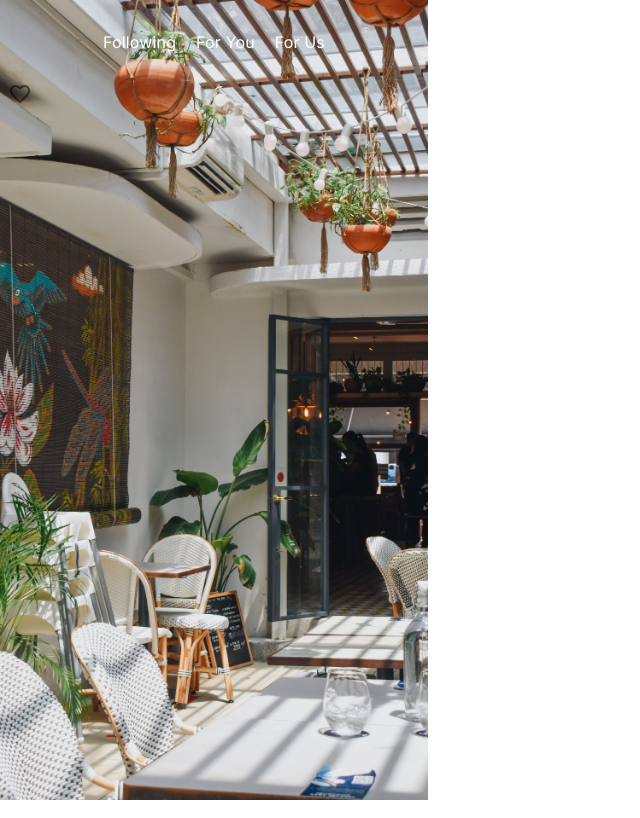
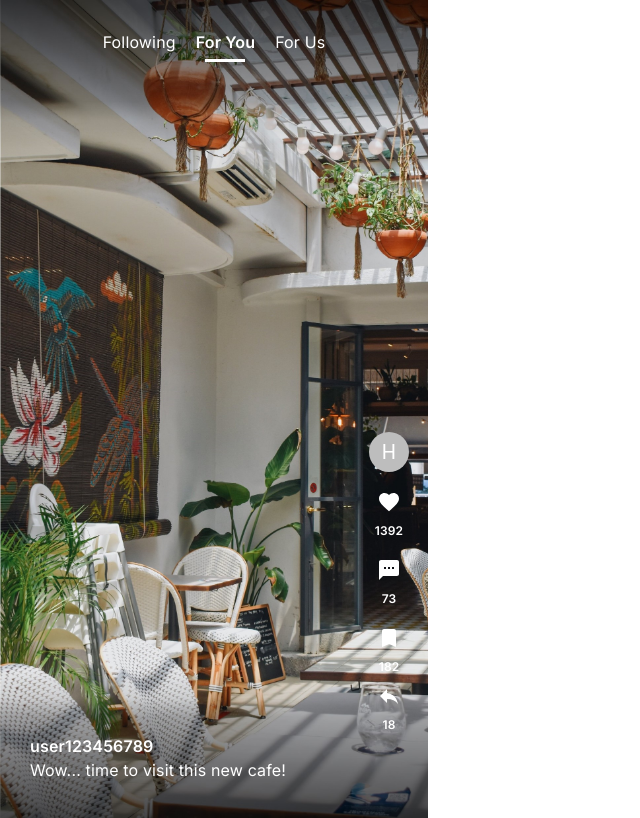
Before and after one commit to triciiaaa/4-Us, a Next.js app: page / in a window 1280 px wide. Shown: the whole page, without its empty margins (0-640 px from the left). Built offline with nearby package versions, Linux system fonts and the light colour scheme.

Commit message:
updated home page ui details

```diff
--- a/app/common/navbar.js
+++ b/app/common/navbar.js
@@ -1,7 +1,7 @@
 "use client";
 
 import Link from "next/link";
-import { Stack } from "@mui/material";
+import { Stack, Box } from "@mui/material";
 import { useRouter } from "next/navigation";
 import { useTheme } from "@mui/material/styles";
 
@@ -17,7 +17,7 @@ export default function Navbar() {
         gap="20px"
         justifyContent="center"
         paddingY="20px"
-        alignItems="center"
+        alignItems="flex-start"
       >
         <Link
           href=""
@@ -27,14 +27,26 @@ export default function Navbar() {
         >
           Following
         </Link>
+
+        <Stack display="flex" alignItems="center" gap="5px">
           <Link
             href=""
             style={{
               color: theme.palette.white.main,
+              fontWeight: theme.typography.body_bold.fontWeight,
             }}
           >
             For You
           </Link>
+          <Box
+            sx={{
+              width: 40,
+              height: 3,
+              backgroundColor: theme.palette.white.main,
+            }}
+          />
+        </Stack>
+
         <Link
           href="/for-us"
           style={{
--- a/app/page.js
+++ b/app/page.js
@@ -2,18 +2,28 @@
 
 import styles from "./page.module.css";
 import Navbar from "./common/navbar";
-import { IconButton, CardMedia } from "@mui/material";
-import FavoriteBorderIcon from "@mui/icons-material/FavoriteBorder";
+import {
+  IconButton,
+  CardMedia,
+  Stack,
+  Typography,
+  Avatar,
+} from "@mui/material";
+import FavoriteIcon from "@mui/icons-material/Favorite";
+import TextsmsIcon from "@mui/icons-material/Textsms";
+import BookmarkIcon from "@mui/icons-material/Bookmark";
+import ReplyIcon from "@mui/icons-material/Reply";
 import { useRouter } from "next/navigation";
+import { useTheme } from "@mui/material/styles";
 
 export default function Home() {
   const router = useRouter();
+  const theme = useTheme();
 
   return (
     <main className={styles.main}>
       <div className={styles.landingImage}>
         <CardMedia
-          style={{ minHeight: "100vh" }}
           component="img"
           image={"/cafe.jpg"}
           title="Cafe"
@@ -28,12 +38,135 @@ export default function Home() {
           }}
         >
           <Navbar />
-          <IconButton
-            aria-label="like"
-            onClick={() => router.push("/tiktok-shop")}
+          <Stack
+            marginLeft="350px"
+            marginTop="350px"
+            gap="10px"
+            direction="flex"
+            flexDirection="column"
+            alignItems="center"
           >
-            <FavoriteBorderIcon />
-          </IconButton>
+            {/* profile */}
+            <Avatar>H</Avatar>
+
+            {/* like */}
+            <Stack
+              direction="flex"
+              flexDirection="column"
+              alignItems="center"
+              gap="0px"
+            >
+              <IconButton
+                aria-label="like"
+                style={{
+                  color: theme.palette.white.main,
+                }}
+                onClick={() => router.push("/tiktok-shop")}
+              >
+                <FavoriteIcon />
+              </IconButton>
+              <Typography
+                variant="tiny_tag_bold"
+                style={{
+                  color: theme.palette.white.main,
+                }}
+              >
+                1392
+              </Typography>
+            </Stack>
+
+            {/* chat */}
+            <Stack
+              direction="flex"
+              flexDirection="column"
+              alignItems="center"
+              gap="0px"
+            >
+              <IconButton
+                aria-label="chat"
+                style={{
+                  color: theme.palette.white.main,
+                }}
+              >
+                <TextsmsIcon />
+              </IconButton>
+              <Typography
+                variant="tiny_tag_bold"
+                style={{
+                  color: theme.palette.white.main,
+                }}
+              >
+                73
+              </Typography>
+            </Stack>
+
+            {/* save */}
+            <Stack
+              direction="flex"
+              flexDirection="column"
+              alignItems="center"
+              gap="0px"
+            >
+              <IconButton
+                aria-label="save"
+                style={{
+                  color: theme.palette.white.main,
+                }}
+              >
+                <BookmarkIcon />
+              </IconButton>
+              <Typography
+                variant="tiny_tag_bold"
+                style={{
+                  color: theme.palette.white.main,
+                }}
+              >
+                182
+              </Typography>
+
+              {/* send */}
+              <IconButton
+                aria-label="share"
+                style={{
+                  color: theme.palette.white.main,
+                }}
+              >
+                <ReplyIcon />
+              </IconButton>
+              <Typography
+                variant="tiny_tag_bold"
+                style={{
+                  color: theme.palette.white.main,
+                }}
+              >
+                18
+              </Typography>
+            </Stack>
+            </Stack>
+
+            {/* caption */}
+            <Stack>
+              <Typography
+                variant="body_bold"
+                textAlign="left"
+                paddingLeft="30px"
+                style={{
+                  color: theme.palette.white.main,
+                }}
+              >
+                user123456789
+              </Typography>
+              <Typography
+                variant="body_thin"
+                textAlign="left"
+                paddingLeft="30px"
+                style={{
+                  color: theme.palette.white.main,
+                }}
+              >
+                Wow... time to visit this new cafe!
+              </Typography>
+            </Stack>
         </div>
       </div>
     </main>
```
Also changed, not shown: public/cafe.jpg. Lines whose indentation alone changed are shown as unchanged.
